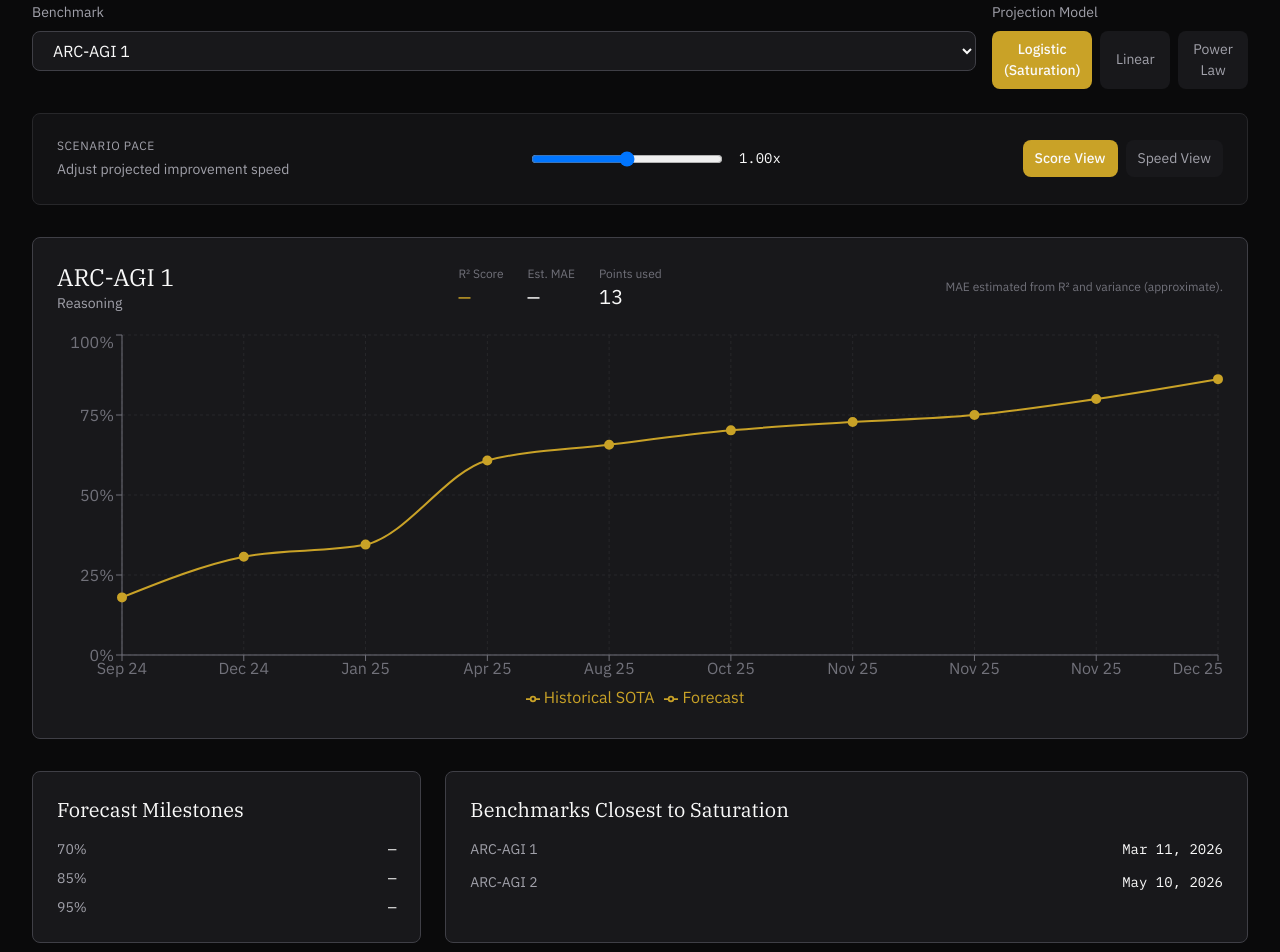
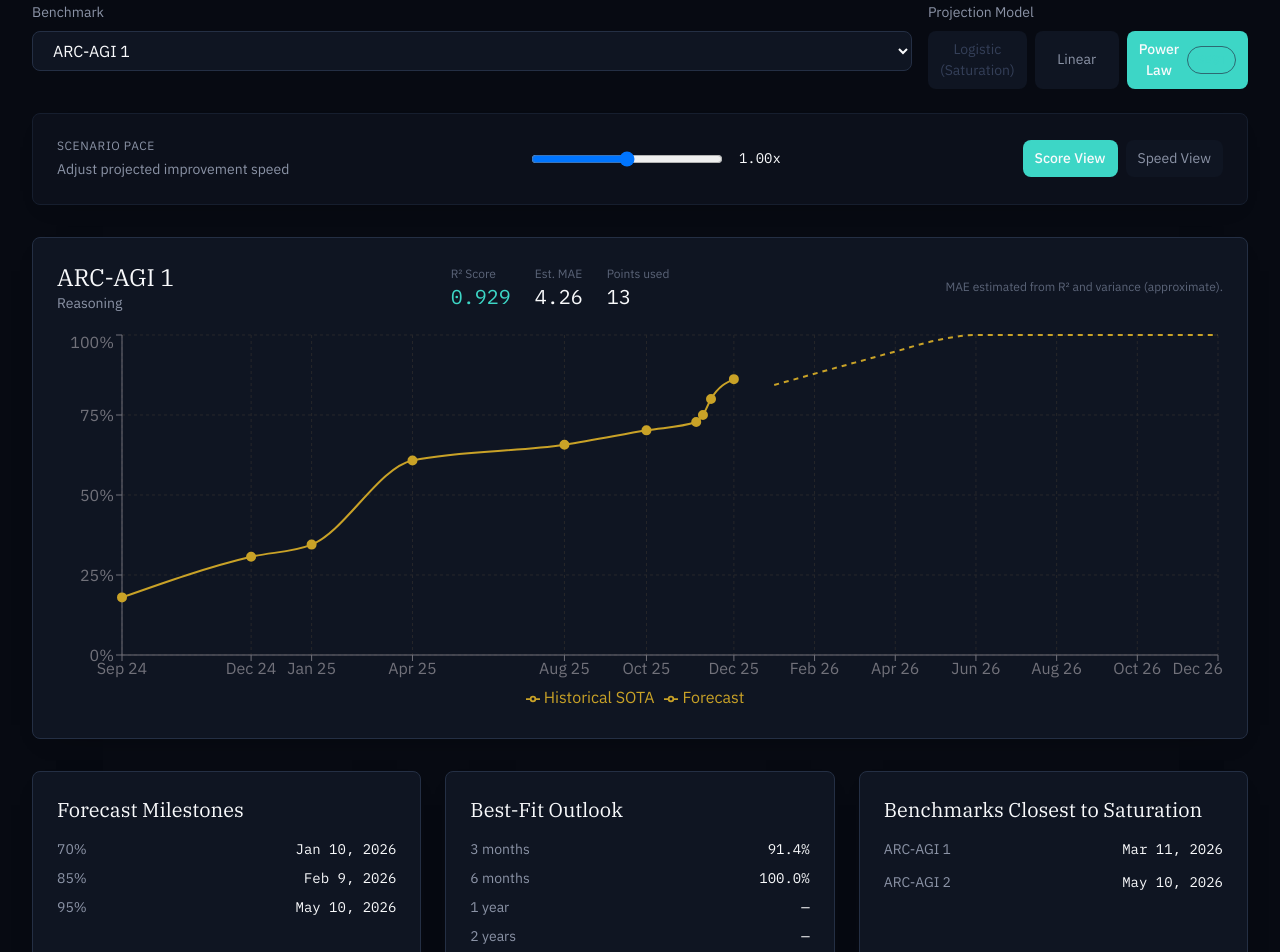
Before and after one commit to kylemoskowitz-ai/ai-benchmark-dashboard, a Next.js app in the folder web/: page /projections in a window 1280 px wide. Shown: the part 220-1172 px from the top of the page. Built offline with nearby package versions, Linux system fonts and the light colour scheme.

Commit message:
Improve projections UX and add aurora theme

```diff
--- a/web/app/globals.css
+++ b/web/app/globals.css
@@ -2,31 +2,31 @@
 
 /* Tailwind v4: Define custom theme using @theme */
 @theme {
-  /* Colors - using zinc as base */
-  --color-base: #0a0a0b;
-  --color-base-50: #18181b;
-  --color-base-100: #27272a;
-  --color-base-200: #3f3f46;
-  --color-base-300: #52525b;
-  --color-base-400: #71717a;
-  --color-base-500: #a1a1aa;
-  --color-base-600: #d4d4d8;
-  --color-base-700: #e4e4e7;
-  --color-base-800: #f4f4f5;
-  --color-base-900: #fafafa;
+  /* Colors - deep aurora base */
+  --color-base: #070a12;
+  --color-base-50: #0f1522;
+  --color-base-100: #161e2e;
+  --color-base-200: #242f44;
+  --color-base-300: #343f58;
+  --color-base-400: #5b6478;
+  --color-base-500: #8b93a6;
+  --color-base-600: #b4b9c7;
+  --color-base-700: #d5d9e2;
+  --color-base-800: #eef0f6;
+  --color-base-900: #f9fafc;
 
-  /* Gold accent */
-  --color-accent: #c9a227;
-  --color-accent-50: #fefce8;
-  --color-accent-100: #fef9c3;
-  --color-accent-200: #fef08a;
-  --color-accent-300: #fde047;
-  --color-accent-400: #facc15;
-  --color-accent-500: #c9a227;
-  --color-accent-600: #a16207;
-  --color-accent-700: #854d0e;
-  --color-accent-800: #713f12;
-  --color-accent-900: #422006;
+  /* Aurora accent */
+  --color-accent: #3dd6c6;
+  --color-accent-50: #e9fffb;
+  --color-accent-100: #c6fff6;
+  --color-accent-200: #94f9ee;
+  --color-accent-300: #62f0e4;
+  --color-accent-400: #3dd6c6;
+  --color-accent-500: #2bb9ad;
+  --color-accent-600: #1f9a93;
+  --color-accent-700: #187d79;
+  --color-accent-800: #14635f;
+  --color-accent-900: #0b3f3d;
 
   /* Font families */
   --font-serif: var(--font-ibm-plex-serif), Georgia, serif;
@@ -91,6 +91,17 @@
     0% { opacity: 0; transform: translateY(16px); }
     100% { opacity: 1; transform: translateY(0); }
   }
+
+  @keyframes aurora {
+    0% { transform: translate3d(0, 0, 0) scale(1); opacity: 0.55; }
+    50% { transform: translate3d(-2%, -3%, 0) scale(1.05); opacity: 0.75; }
+    100% { transform: translate3d(2%, 1%, 0) scale(1.02); opacity: 0.6; }
+  }
+
+  @keyframes drift {
+    0% { background-position: 0% 0%; }
+    100% { background-position: 100% 100%; }
+  }
 }
 
 /* Base styles */
@@ -106,6 +117,37 @@
   background-color: var(--color-base);
   min-height: 100vh;
   font-feature-settings: "kern" 1, "liga" 1;
+  position: relative;
+  overflow-x: hidden;
+}
+
+body::before {
+  content: "";
+  position: fixed;
+  inset: -20% -10%;
+  background:
+    radial-gradient(45% 45% at 20% 20%, rgba(61, 214, 198, 0.2), transparent 60%),
+    radial-gradient(40% 40% at 80% 30%, rgba(118, 148, 255, 0.18), transparent 65%),
+    radial-gradient(35% 35% at 50% 85%, rgba(255, 198, 100, 0.12), transparent 70%);
+  filter: blur(30px);
+  opacity: 0.6;
+  z-index: -2;
+  animation: aurora 24s ease-in-out infinite alternate;
+}
+
+body::after {
+  content: "";
+  position: fixed;
+  inset: 0;
+  background-image: radial-gradient(
+      rgba(255, 255, 255, 0.08) 1px,
+      transparent 1px
+    );
+  background-size: 120px 120px;
+  opacity: 0.08;
+  z-index: -1;
+  pointer-events: none;
+  animation: drift 60s linear infinite;
 }
 
 ::selection {
@@ -119,11 +161,14 @@
   border: 1px solid var(--color-base-200);
   border-radius: 0.5rem;
   padding: var(--card-padding);
-  transition: all 0.2s;
+  transition: transform 0.2s ease, box-shadow 0.2s ease, border-color 0.2s;
+  box-shadow: 0 10px 30px -24px rgba(0, 0, 0, 0.7);
 }
 
 .card:hover {
   border-color: var(--color-base-300);
+  transform: translateY(-2px);
+  box-shadow: 0 16px 36px -26px rgba(0, 0, 0, 0.8);
 }
 
 .card-muted {
@@ -216,6 +261,18 @@
   right: 0;
   height: 2px;
   background-color: var(--color-accent);
+}
+
+button {
+  transition:
+    transform 0.15s ease,
+    background-color 0.2s ease,
+    color 0.2s ease,
+    box-shadow 0.2s ease;
+}
+
+button:active {
+  transform: translateY(1px);
 }
 
 /* Utilities */
--- a/web/app/projections/page.tsx
+++ b/web/app/projections/page.tsx
@@ -1,6 +1,6 @@
 "use client";
 
-import { useEffect, useState, useMemo } from "react";
+import { useEffect, useState, useMemo, useRef } from "react";
 import {
   LineChart,
   Line,
@@ -31,6 +31,7 @@
   const [pace, setPace] = useState<number>(1);
   const [viewMode, setViewMode] = useState<"score" | "speed">("score");
   const [loading, setLoading] = useState(true);
+  const lastBenchmarkRef = useRef<string | null>(null);
 
   useEffect(() => {
     Promise.all([
@@ -60,6 +61,16 @@
   const currentProjections = selectedBenchmark
     ? projections[selectedBenchmark]
     : null;
+  const availableModels = useMemo(() => {
+    if (!currentProjections) return [];
+    return (["logistic", "linear", "power_law"] as const).filter(
+      (model) => currentProjections[model]
+    );
+  }, [currentProjections]);
+  const bestModel = useMemo(
+    () => getBestProjectionModel(currentProjections),
+    [currentProjections]
+  );
   const selectedForecast =
     currentProjections?.[selectedModel as keyof BenchmarkProjections]?.forecast ||
     [];
@@ -82,6 +93,18 @@
     [currentFrontier, fitR2]
   );
 
+  useEffect(() => {
+    if (!currentProjections || !bestModel) return;
+    if (selectedBenchmark !== lastBenchmarkRef.current) {
+      lastBenchmarkRef.current = selectedBenchmark;
+      setSelectedModel(bestModel);
+      return;
+    }
+    if (!currentProjections[selectedModel as keyof BenchmarkProjections]) {
+      setSelectedModel(bestModel);
+    }
+  }, [selectedBenchmark, currentProjections, bestModel, selectedModel]);
+
   if (loading) {
     return (
       <div className="container-wide py-12">
@@ -99,6 +122,15 @@
     power_law: "Power Law",
   };
 
+  const bestProjection = bestModel
+    ? currentProjections?.[bestModel as keyof BenchmarkProjections] || null
+    : null;
+  const futureOutlook = buildFutureOutlook({
+    frontier: currentFrontier || [],
+    projection: bestProjection?.forecast || [],
+    unit: currentBenchmark?.unit || "percent",
+  });
+
   return (
     <div className="container-wide py-12">
       {/* Header */}
@@ -113,7 +145,7 @@
 
       {/* Controls */}
       <div className="flex flex-col gap-6 mb-8">
-        <div className="flex flex-col md:flex-row gap-4">
+        <div className="flex flex-col lg:flex-row gap-4">
         {/* Benchmark selector */}
         <div className="flex-1">
           <label className="block text-body-sm text-base-500 mb-2">
@@ -135,13 +167,14 @@
         </div>
 
         {/* Model selector */}
-        <div className="w-full md:w-64">
+        <div className="w-full lg:w-80">
           <label className="block text-body-sm text-base-500 mb-2">
             Projection Model
           </label>
-          <div className="flex gap-2">
+          <div className="flex flex-wrap gap-2">
             {(["logistic", "linear", "power_law"] as const).map((model) => {
               const projection = currentProjections?.[model];
+              const isBest = bestModel === model;
               return (
                 <button
                   key={model}
@@ -155,11 +188,23 @@
                       : "bg-base-50 text-base-300 cursor-not-allowed"
                   }`}
                 >
-                  {modelLabels[model]}
+                  <div className="flex items-center justify-center gap-2">
+                    <span>{modelLabels[model]}</span>
+                    {isBest && (
+                      <span className="chip chip-accent text-[10px] px-2 py-0.5">
+                        Best
+                      </span>
+                    )}
+                  </div>
                 </button>
               );
             })}
           </div>
+          {!availableModels.length && (
+            <div className="mt-2 text-caption text-base-400">
+              Projections require at least 3 frontier data points.
+            </div>
+          )}
         </div>
         </div>
 
@@ -247,13 +292,16 @@
           </div>
         </div>
 
-        <div className="h-96">
+        <div className="h-[320px] sm:h-[360px] lg:h-96">
           {chartData.length > 0 ? (
             <ResponsiveContainer width="100%" height="100%">
               <ComposedChart data={chartData}>
                 <CartesianGrid strokeDasharray="3 3" stroke="#27272a" />
                 <XAxis
-                  dataKey="date"
+                  dataKey="date_ts"
+                  type="number"
+                  scale="time"
+                  domain={["dataMin", "dataMax"]}
                   stroke="#71717a"
                   tickFormatter={(d) =>
                     new Date(d).toLocaleDateString("en-US", {
@@ -288,7 +336,15 @@
                       : formatScore(value, currentBenchmark?.unit || "percent"),
                     name,
                   ]}
-                  labelFormatter={(d) => formatDate(d)}
+                  labelFormatter={(d) =>
+                    typeof d === "number"
+                      ? new Date(d).toLocaleDateString("en-US", {
+                          year: "numeric",
+                          month: "short",
+                          day: "numeric",
+                        })
+                      : formatDate(d)
+                  }
                 />
                 <Legend />
 
@@ -364,7 +420,38 @@
             </div>
           )}
         </div>
-        <div className="card lg:col-span-2">
+        <div className="card">
+          <h3 className="font-serif text-title-sm text-base-900 mb-4">
+            Best-Fit Outlook
+          </h3>
+          {futureOutlook.length ? (
+            <div className="space-y-2">
+              {futureOutlook.map((row) => (
+                <div
+                  key={row.label}
+                  className="flex items-center justify-between text-body-sm text-base-500"
+                >
+                  <span>{row.label}</span>
+                  <span className="font-mono text-base-900">
+                    {row.value != null
+                      ? formatScore(row.value, currentBenchmark?.unit || "percent")
+                      : "—"}
+                  </span>
+                </div>
+              ))}
+            </div>
+          ) : (
+            <div className="text-body-sm text-base-500">
+              Best-fit projection data not available yet.
+            </div>
+          )}
+          {bestModel && (
+            <div className="mt-4 text-caption text-base-400">
+              Model: {modelLabels[bestModel]} (auto-selected)
+            </div>
+          )}
+        </div>
+        <div className="card lg:col-span-1">
           <h3 className="font-serif text-title-sm text-base-900 mb-4">
             Benchmarks Closest to Saturation
           </h3>
@@ -439,6 +526,7 @@
   viewMode: "score" | "speed"
 ): Array<{
   date: string;
+  date_ts: number;
   actual?: number;
   forecast?: number;
   ci_low?: number;
@@ -450,6 +538,7 @@
     string,
     {
       date: string;
+      date_ts: number;
       actual?: number;
       forecast?: number;
       ci_low?: number;
@@ -464,6 +553,7 @@
     if (point.date) {
       data[point.date] = {
         date: point.date,
+        date_ts: toTimestamp(point.date),
         actual: point.score,
       };
     }
@@ -482,6 +572,7 @@
         } else {
           data[point.date] = {
             date: point.date,
+            date_ts: toTimestamp(point.date),
             forecast: point.value,
             ci_low: point.ci_low,
             ci_high: point.ci_high,
@@ -492,15 +583,14 @@
   }
 
   // Add speed metrics (per month)
-  const ordered = Object.values(data).sort(
-    (a, b) => new Date(a.date).getTime() - new Date(b.date).getTime()
-  );
+  const ordered = Object.values(data)
+    .filter((point) => Number.isFinite(point.date_ts))
+    .sort((a, b) => a.date_ts - b.date_ts);
   for (let i = 1; i < ordered.length; i += 1) {
     const prev = ordered[i - 1];
     const curr = ordered[i];
     const months =
-      (new Date(curr.date).getTime() - new Date(prev.date).getTime()) /
-      (1000 * 60 * 60 * 24 * 30.44);
+      (curr.date_ts - prev.date_ts) / (1000 * 60 * 60 * 24 * 30.44);
     if (months > 0) {
       if (prev.actual != null && curr.actual != null) {
         curr.actual_speed = (curr.actual - prev.actual) / months;
@@ -565,10 +655,8 @@
   const items = benchmarks
     .filter((b) => b.unit === "percent")
     .map((b) => {
-      const proj =
-        projections[b.id]?.logistic ||
-        projections[b.id]?.power_law ||
-        projections[b.id]?.linear;
+      const bestModel = getBestProjectionModel(projections[b.id]);
+      const proj = bestModel ? projections[b.id]?.[bestModel] : null;
       if (!proj?.forecast?.length) return null;
       const target = b.scale?.max ?? 100;
       const hit = proj.forecast.find((p) => p.value >= target * 0.9);
@@ -600,3 +688,96 @@
     </div>
   );
 }
+
+function getBestProjectionModel(
+  projections: BenchmarkProjections | null
+): "linear" | "logistic" | "power_law" | null {
+  if (!projections) return null;
+  const candidates = (["logistic", "power_law", "linear"] as const).filter(
+    (key) => projections[key]
+  );
+  if (!candidates.length) return null;
+  return candidates.reduce((best, key) => {
+    const bestR2 = projections[best]?.r_squared ?? -Infinity;
+    const nextR2 = projections[key]?.r_squared ?? -Infinity;
+    return nextR2 > bestR2 ? key : best;
+  });
+}
+
+function buildFutureOutlook({
+  frontier,
+  projection,
+  unit,
+}: {
+  frontier: FrontierPoint[];
+  projection: { date: string; value: number; ci_low: number; ci_high: number }[];
+  unit: string;
+}) {
+  if (!projection.length || !frontier.length) return [];
+  const lastDate = getLatestDate(frontier.map((p) => p.date));
+  if (!lastDate) return [];
+  const intervals = [
+    { label: "3 months", months: 3 },
+    { label: "6 months", months: 6 },
+    { label: "1 year", months: 12 },
+    { label: "2 years", months: 24 },
+    { label: "5 years", months: 60 },
+  ];
+  return intervals.map((interval) => {
+    const target = addMonths(lastDate, interval.months);
+    const value = interpolateForecast(projection, target);
+    return {
+      label: interval.label,
+      value: value != null ? value : null,
+      unit,
+    };
+  });
+}
+
+function interpolateForecast(
+  projection: { date: string; value: number }[],
+  targetDate: Date
+) {
+  const targetTs = targetDate.getTime();
+  const points = projection
+    .map((p) => ({
+      ts: toTimestamp(p.date),
+      value: p.value,
+    }))
+    .filter((p) => Number.isFinite(p.ts))
+    .sort((a, b) => a.ts - b.ts);
+
+  if (!points.length) return null;
+  if (targetTs <= points[0].ts) return points[0].value;
+  if (targetTs >= points[points.length - 1].ts) return null;
+
+  for (let i = 1; i < points.length; i += 1) {
+    const prev = points[i - 1];
+    const curr = points[i];
+    if (targetTs <= curr.ts) {
+      const span = curr.ts - prev.ts;
+      const ratio = span > 0 ? (targetTs - prev.ts) / span : 0;
+      return prev.value + ratio * (curr.value - prev.value);
+    }
+  }
+  return null;
+}
+
+function getLatestDate(dates: string[]) {
+  const timestamps = dates
+    .map((d) => toTimestamp(d))
+    .filter((ts) => Number.isFinite(ts));
+  if (!timestamps.length) return null;
+  return new Date(Math.max(...timestamps));
+}
+
+function addMonths(date: Date, months: number) {
+  const next = new Date(date);
+  next.setMonth(next.getMonth() + months);
+  return next;
+}
+
+function toTimestamp(date: string) {
+  const parsed = new Date(date);
+  return Number.isNaN(parsed.getTime()) ? NaN : parsed.getTime();
+}
--- a/web/components/Navigation.tsx
+++ b/web/components/Navigation.tsx
@@ -38,7 +38,7 @@
           </Link>
 
           {/* Navigation Links */}
-          <div className="flex items-center gap-6">
+          <div className="flex items-center gap-3 sm:gap-6">
             {navItems.map((item) => {
               const isActive = mounted && (
                 item.href === "/"
```
Also changed, not shown: 1 other file (tests, documents, lock files or other folders).
